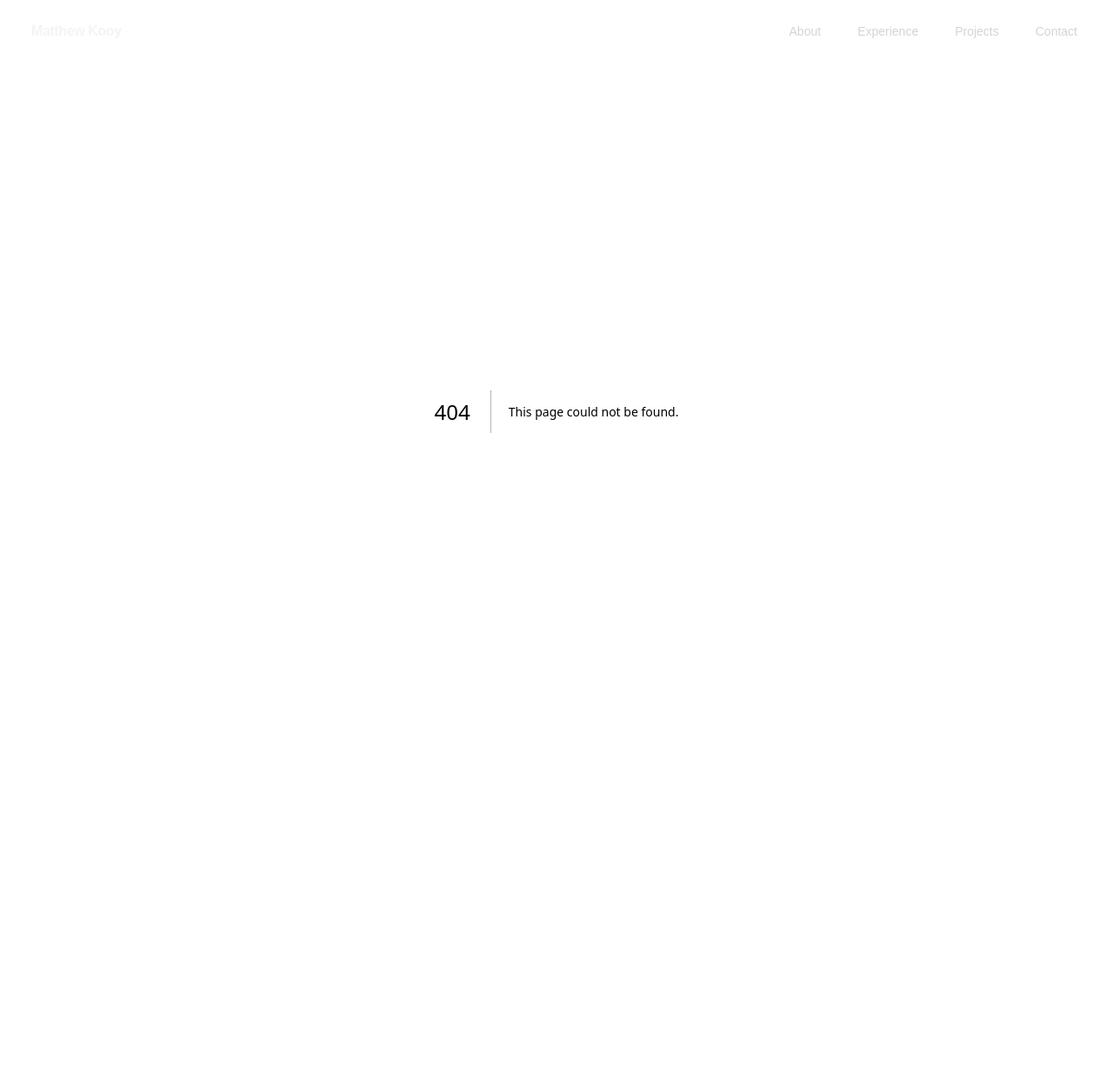
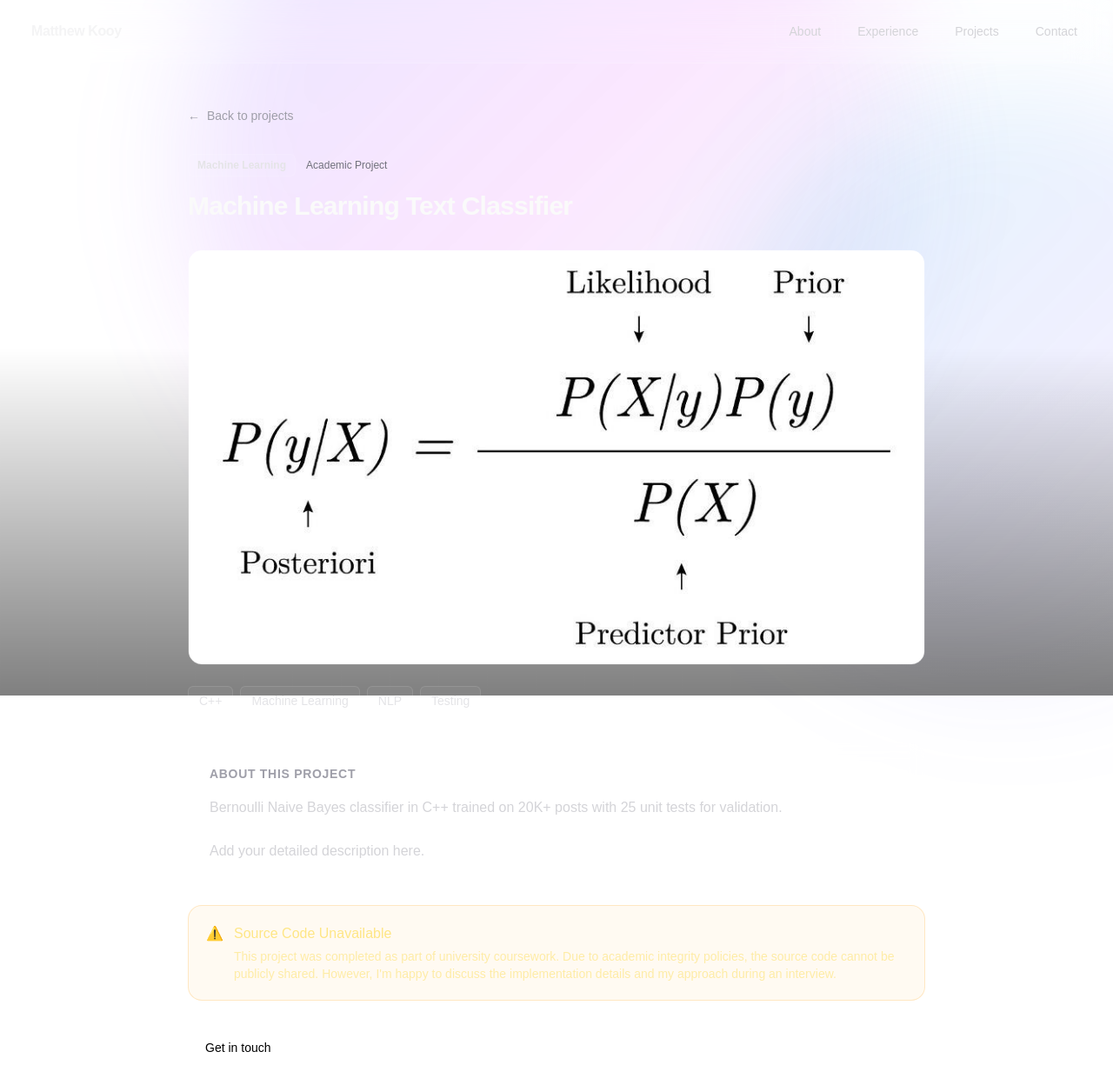
Before and after one commit to matthewkooy2/matthewkooy2.github.io, a Next.js app: page /projects/ml-classifier in a window 1280 px wide. Before the commit this address had no page. Shown: the top 1248 px of the page at 87% size. Before the commit the page ends 873 px from the top, so only its background shows below. Built offline with nearby package versions, Linux system fonts and the light colour scheme.

Commit message:
fixed project links

```diff
--- /dev/null
+++ b/src/app/projects/[id]/page.tsx
@@ -0,0 +1,144 @@
+"use client";
+
+import { useParams } from "next/navigation";
+import Link from "next/link";
+import Image from "next/image";
+import { PROJECTS } from "../page";
+
+export default function ProjectDetailPage() {
+  const params = useParams();
+  const project = PROJECTS.find((p) => p.id === params.id);
+
+  if (!project) {
+    return (
+      <div className="relative min-h-screen w-full">
+        <div className="mx-auto max-w-4xl px-6 py-12">
+          <h1 className="text-2xl font-semibold text-zinc-50">Project not found</h1>
+          <Link href="/projects" className="mt-4 inline-block text-indigo-400 hover:text-indigo-300">
+            ← Back to projects
+          </Link>
+        </div>
+      </div>
+    );
+  }
+
+  return (
+    <div className="relative min-h-screen w-full">
+      {/* Background */}
+      <div className="fixed inset-0 -z-10">
+        <div
+          className="absolute inset-0 opacity-[0.12]"
+          style={{
+            backgroundImage:
+              "linear-gradient(to right, rgba(255,255,255,0.05) 1px, transparent 1px), linear-gradient(to bottom, rgba(255,255,255,0.05) 1px, transparent 1px)",
+            backgroundSize: "56px 56px",
+          }}
+        />
+        <div className="absolute -top-56 left-1/2 h-[850px] w-[850px] -translate-x-1/2 rounded-full bg-gradient-to-br from-indigo-500/18 via-fuchsia-500/12 to-cyan-500/10 blur-3xl" />
+        <div className="absolute bottom-0 -right-64 h-[700px] w-[700px] rounded-full bg-gradient-to-br from-cyan-500/14 via-indigo-500/10 to-transparent blur-3xl" />
+        <div className="absolute inset-0 bg-gradient-to-b from-black/0 via-transparent to-black/50" />
+      </div>
+
+      <main className="relative mx-auto max-w-4xl px-6 py-12">
+        {/* Back link */}
+        <Link
+          href="/projects"
+          className="inline-flex items-center gap-2 text-sm text-zinc-400 hover:text-zinc-200 transition-colors"
+        >
+          <span>←</span>
+          <span>Back to projects</span>
+        </Link>
+
+        {/* Project header */}
+        <div className="mt-8">
+          <div className="flex items-center gap-3">
+            <span className="inline-flex items-center rounded-md border border-white/10 bg-white/[0.06] px-2.5 py-1 text-xs font-semibold text-zinc-200">
+              {project.category}
+            </span>
+            <span className="text-xs text-zinc-500">Academic Project</span>
+          </div>
+          <h1 className="mt-4 text-3xl font-semibold tracking-tight text-zinc-50">
+            {project.title}
+          </h1>
+        </div>
+
+        {/* Project image */}
+        <div className="mt-8 overflow-hidden rounded-2xl border border-white/10">
+          <div className="relative aspect-video w-full">
+            <Image
+              src={project.image}
+              alt={project.title}
+              fill
+              className="object-cover"
+              priority
+            />
+          </div>
+        </div>
+
+        {/* Tags */}
+        <div className="mt-6 flex flex-wrap gap-2">
+          {project.tags.map((tag) => (
+            <span
+              key={tag}
+              className="rounded-md border border-white/10 bg-white/[0.04] px-3 py-1.5 text-sm font-medium text-zinc-200"
+            >
+              {tag}
+            </span>
+          ))}
+        </div>
+
+        {/* Description */}
+        <div className="mt-8 rounded-2xl border border-white/10 bg-white/[0.03] p-6 backdrop-blur">
+          <h2 className="text-sm font-semibold uppercase tracking-wider text-zinc-400">
+            About this project
+          </h2>
+          <p className="mt-4 text-base leading-relaxed text-zinc-300">
+            {project.description}
+          </p>
+
+          {/* Extended description - this will be customized per project */}
+          {project.details && (
+            <div className="mt-6 space-y-4 text-base leading-relaxed text-zinc-300">
+              {project.details.split('\n\n').map((paragraph, i) => (
+                <p key={i}>{paragraph}</p>
+              ))}
+            </div>
+          )}
+        </div>
+
+        {/* Code notice */}
+        <div className="mt-6 rounded-2xl border border-amber-500/20 bg-amber-500/5 p-5">
+          <div className="flex items-start gap-3">
+            <span className="text-amber-400">⚠️</span>
+            <div>
+              <h3 className="font-medium text-amber-200">Source Code Unavailable</h3>
+              <p className="mt-1 text-sm text-amber-200/70">
+                This project was completed as part of university coursework. Due to academic integrity policies,
+                the source code cannot be publicly shared. However, I&apos;m happy to discuss the implementation
+                details and my approach during an interview.
+              </p>
+            </div>
+          </div>
+        </div>
+
+        {/* Contact CTA */}
+        <div className="mt-8 flex gap-4">
+          <Link
+            href="/contact"
+            className="rounded-xl bg-white px-5 py-3 text-sm font-medium text-black transition hover:bg-zinc-200"
+          >
+            Get in touch
+          </Link>
+          <Link
+            href="/projects"
+            className="rounded-xl border border-white/10 bg-white/[0.06] px-5 py-3 text-sm font-medium text-white transition hover:bg-white/[0.10]"
+          >
+            View other projects
+          </Link>
+        </div>
+
+        <div className="h-24" />
+      </main>
+    </div>
+  );
+}
--- a/src/app/projects/page.tsx
+++ b/src/app/projects/page.tsx
@@ -1,7 +1,7 @@
 import Image from "next/image";
 import Link from "next/link";
 
-type Project = {
+export type Project = {
   id: string;
   category: string; // e.g., "Embedded", "ML", "Web"
   title: string;
@@ -10,6 +10,7 @@ type Project = {
   tags: string[];
   href?: string; // live/demo
   code?: string; // github
+  details?: string; // extended description for detail page
 };
 
 // Projects ordered newest first - add new projects at the top
@@ -22,7 +23,7 @@ export const PROJECTS: Project[] = [
       "End-to-end Python ML pipeline using feature engineering, time-series CV, and CatBoost, beating rolling-average baselines by 15% on held-out seasons.",
     image: "/projects/NBAML.png",
     tags: ["Python", "Machine Learning", "CatBoost", "SQLite"],
-    code: "https://github.com/matthewkooy2",
+    code: "https://github.com/matthewkooy2/NBAPredictions",
   },
   {
     id: "stock-simulator",
@@ -32,7 +33,7 @@ export const PROJECTS: Project[] = [
       "C++ order-matching engine with O(log n) latency on 100K+ events and 2M ticks/sec market data ingestion.",
     image: "/projects/trading.avif",
     tags: ["C++", "Data Structures", "Performance", "Algorithms"],
-    code: "https://github.com/matthewkooy2",
+    details: "Add your detailed description here.",
   },
   {
     id: "sql-emulator",
@@ -42,7 +43,7 @@ export const PROJECTS: Project[] = [
       "In-memory SQL engine in C++ with parsing, indexing, and test-driven validation for structured queries.",
     image: "/projects/SQLexamp.png",
     tags: ["C++", "Databases", "Parsing", "Indexing"],
-    code: "https://github.com/matthewkooy2",
+    details: "Add your detailed description here.",
   },
   {
     id: "ml-classifier",
@@ -52,7 +53,7 @@ export const PROJECTS: Project[] = [
       "Bernoulli Naive Bayes classifier in C++ trained on 20K+ posts with 25 unit tests for validation.",
     image: "/projects/MLTEXT.jpg",
     tags: ["C++", "Machine Learning", "NLP", "Testing"],
-    code: "https://github.com/matthewkooy2",
+    details: "Add your detailed description here.",
   },
   {
     id: "puzzle-solver",
@@ -62,7 +63,7 @@ export const PROJECTS: Project[] = [
       "Explores 1M+ states in under 2 seconds using BFS and DFS optimization strategies.",
     image: "/projects/BFSDFS.webp",
     tags: ["C++", "BFS", "DFS", "Optimization"],
-    code: "https://github.com/matthewkooy2",
+    details: "Add your detailed description here.",
   },
 ];
 
@@ -83,6 +84,17 @@ function IconCode(props: { className?: string }) {
       <path
         fill="currentColor"
         d="M8.7 16.3 3.4 12l5.3-4.3 1.3 1.6L6.7 12l3.3 2.7-1.3 1.6Zm6.6 0-1.3-1.6 3.3-2.7-3.3-2.7 1.3-1.6 5.3 4.3-5.3 4.3Zm-3.6 4.2-1.9-.5 4.4-16 1.9.5-4.4 16Z"
+      />
+    </svg>
+  );
+}
+
+function IconInfo(props: { className?: string }) {
+  return (
+    <svg viewBox="0 0 24 24" aria-hidden="true" className={props.className}>
+      <path
+        fill="currentColor"
+        d="M12 2C6.48 2 2 6.48 2 12s4.48 10 10 10 10-4.48 10-10S17.52 2 12 2zm1 15h-2v-6h2v6zm0-8h-2V7h2v2z"
       />
     </svg>
   );
@@ -131,7 +143,7 @@ function ProjectCard({ p }: { p: Project }) {
               <IconExternal className="h-4 w-4" />
             </Link>
           )}
-          {p.code && (
+          {p.code ? (
             <Link
               href={p.code}
               target="_blank"
@@ -141,6 +153,15 @@ function ProjectCard({ p }: { p: Project }) {
               title="Code"
             >
               <IconCode className="h-4 w-4" />
+            </Link>
+          ) : (
+            <Link
+              href={`/projects/${p.id}`}
+              className="inline-flex h-9 w-9 items-center justify-center rounded-lg border border-white/10 bg-black/30 text-zinc-100 backdrop-blur transition hover:bg-black/40"
+              aria-label="View details"
+              title="Details"
+            >
+              <IconInfo className="h-4 w-4" />
             </Link>
           )}
         </div>
```
